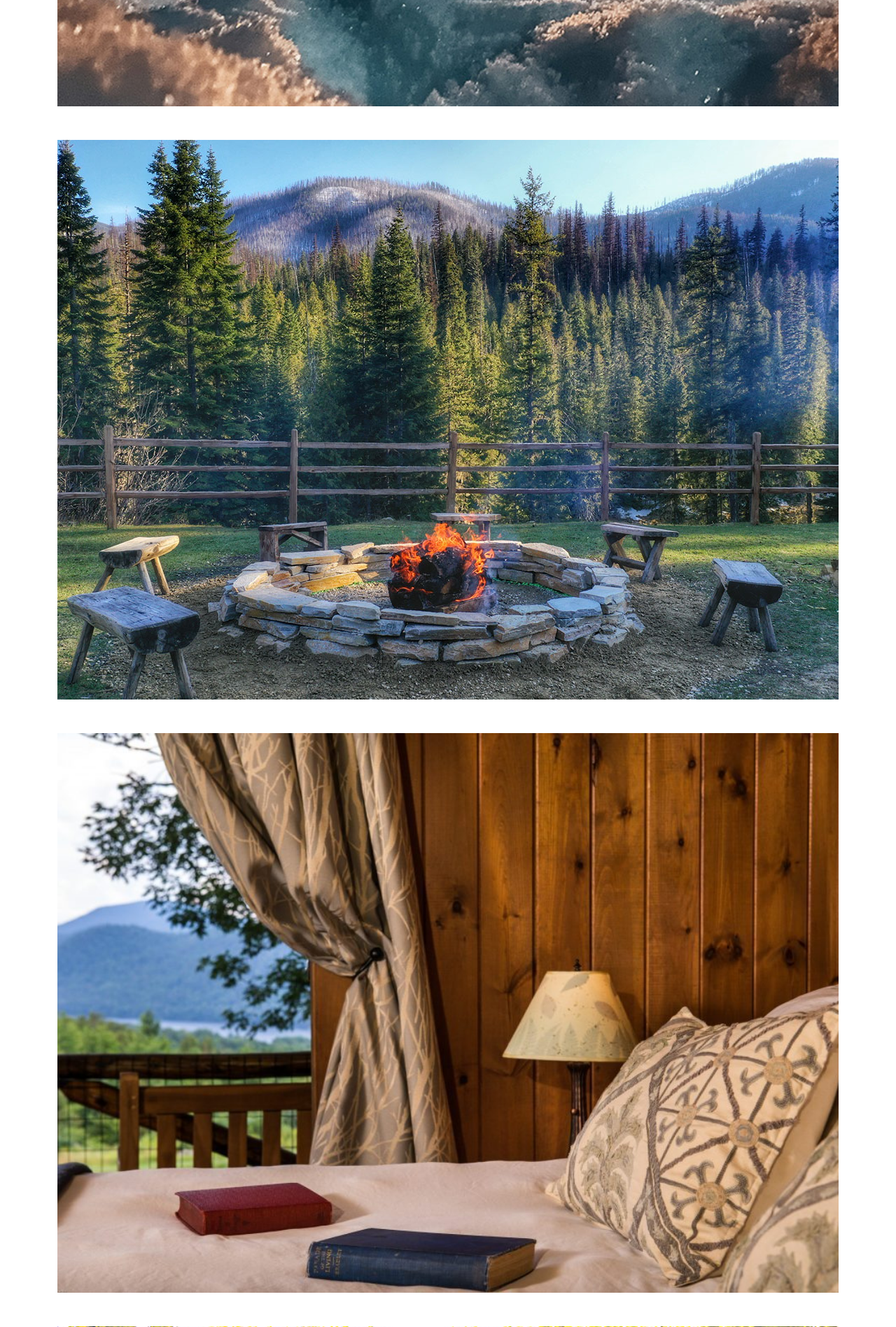
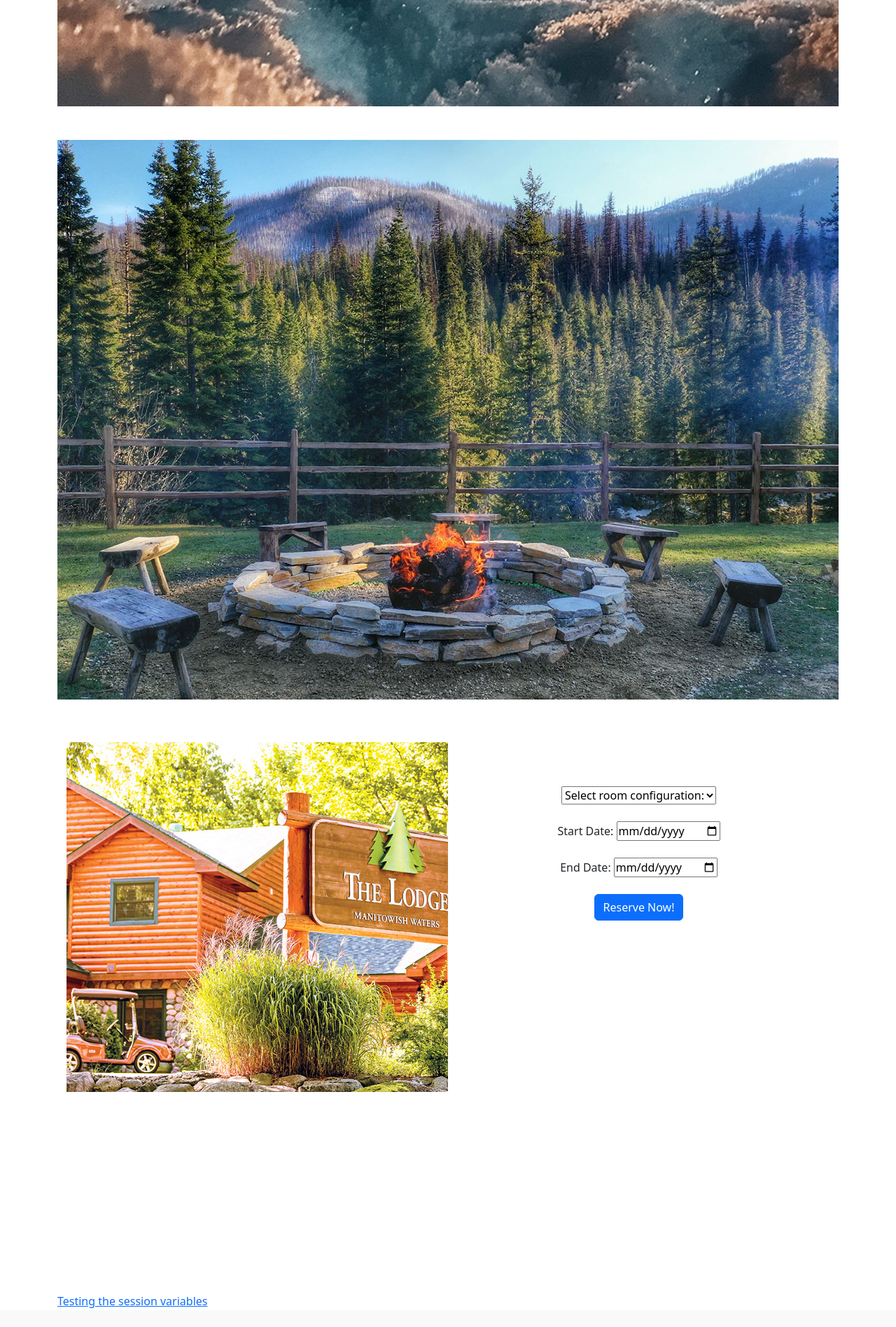
Before and after one commit to AMShegstad/Moffat-Bay, a PHP site: page / in a window 1280 px wide. Shown: the part 1640-3537 px from the top of the page at 70% size. After the commit the page ends 3510 px from the top, so only its background shows below. Run offline with PHP 8.4, Linux system fonts and the light colour scheme; some libraries are stand-ins or nearby versions.

Commit message:
Mod 7 work
Added functionality for Reservation, reservation summary, as well as the backend.

```diff
--- a/index.php
+++ b/index.php
@@ -69,7 +69,7 @@
                         </li>
 
                         <li class="nav-item">
-                            <a class="nav-link" href="#registration">Registration</a>
+                            <a class="nav-link" href="#registrationContainer">Reservation</a>
                         </li>
 
                     </ul>
@@ -151,16 +151,40 @@
 
             </section>
 
-            <section class="section mt-5 text-center" id="contactUs">
+            <section class="section mt-5 text-center" id="registrationContainer">
 
+                <div class="registrationChild" id="thanks">
 
+                </div>
+
+                <div class="registrationChild" id="form">
+
+                    <form action="reservationSummary.php" method="POST">
+                        <select name="roomConfig">
+                            <option value="">Select room configuration:</option>
+                            <option value="1">Double Full</option>
+                            <option value="2">Queen</option>
+                            <option value="3">Double Queen</option>
+                            <option value="4">King</option>
+                        </select>
+                        <br>
+                        <br>
+                        <label for="checkIn"> Start Date: </label>
+                        <input type="date" name="checkIn"><br>
+                        <br>
+                        <label for="checkOut"> End Date: </label>
+                        <input type="date" name="checkOut"><br>
+                        <br>
+                        <button class="btn btn-primary btn-block" id="reserve" type="submit">Reserve Now!</button>
+                    </form>
+                    <br>
+
+                </div>
 
             </section>
 
-            <section class="section mt-5 text-center" id="registration">
-
-
-
+            <section id="space">
+                <a href="sessionTest.php">Testing the session variables</a>
             </section>
 
         </div>
--- a/site.css
+++ b/site.css
@@ -135,7 +135,7 @@
     background-position: center center;
 }
 
-#registration{
+#registrationImage{
 
     background-image: url("images/image5.jpg");
     background-size: cover;
@@ -143,16 +143,56 @@
     background-position: center center;
 }
 
-#landingPage, #aboutUs, #attractions, #contactUs, #registration{
+#landingPage, #aboutUs, #attractions, #contactUs, #registrationContainer {
 
     height: 100vh;
     background-size: cover;
 
-
 }
 
-#landingPageText{
+#landingPageText {
 
     color: white;
 
 }
+
+/*---------- Reservation Summary page----------*/
+#thanks {
+    background-image: url("images/image5.jpg");
+    background-size: cover;
+    min-height: 500px;
+    width: 50%;
+    background-repeat: no-repeat;
+    background-position: center center;
+}
+
+#form {
+    align-items: center;
+    min-height: 500px;
+    width: 50%;
+}
+
+form {
+    padding: 10%;
+    align-items: center;
+}
+
+.registration {
+    border: 3px solid #fff;
+    padding: 15px;
+}
+
+#registrationContainer {
+    border: 3px solid #fff;
+    padding: 10px;
+}
+
+.registrationChild {
+    width:40%;
+    float: left;
+    padding: 10px;
+}
+
+#space {
+    min-height: 25px;
+}
```
Also changed, not shown: loginActions.php (+7 -3 lines), reservation.php (added, +53 -0 lines), reservationSummary.php (added, +173 -0 lines), sessionTest.php (added, +21 -0 lines), 1 other file.
